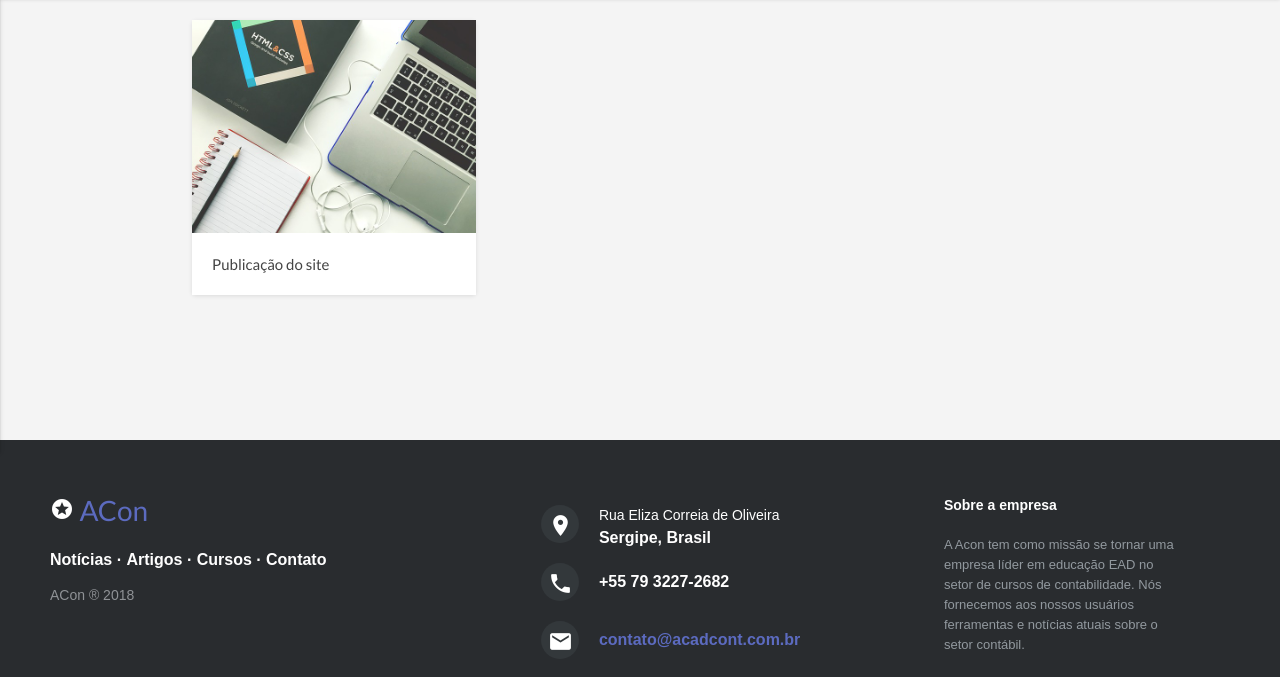
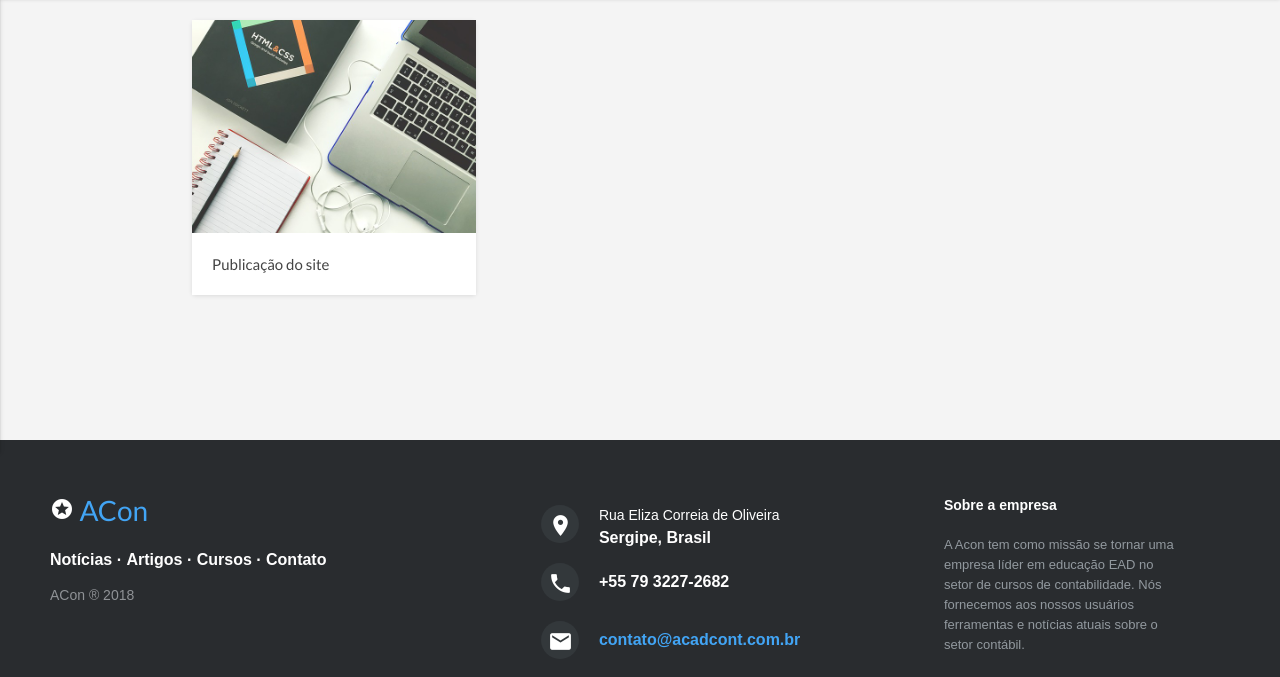
Before and after one commit to academiacontabil/academiacontabil.github.io, a website: page index.html in a window 1280 px wide. Shown: the part 408-1085 px from the top of the page. Drawn offline with nearby package versions, Linux system fonts and the light colour scheme.

Commit message:
Corrige menu social

```diff
--- a/css/footer.css
+++ b/css/footer.css
@@ -33,7 +33,7 @@
 }
 
 .footer-distributed h3 span{ /* Nome da empresa no span */
-	color:  #5C6BC0;
+	color:  #42A5F5;
 }
 
 /* Footer links */
@@ -97,7 +97,7 @@
 }
 
 .footer-distributed .footer-center p a{ /* Email para contato */
-	color:  #5C6BC0;
+	color:  #42A5F5;
 	text-decoration: none;;
 }
 
```
